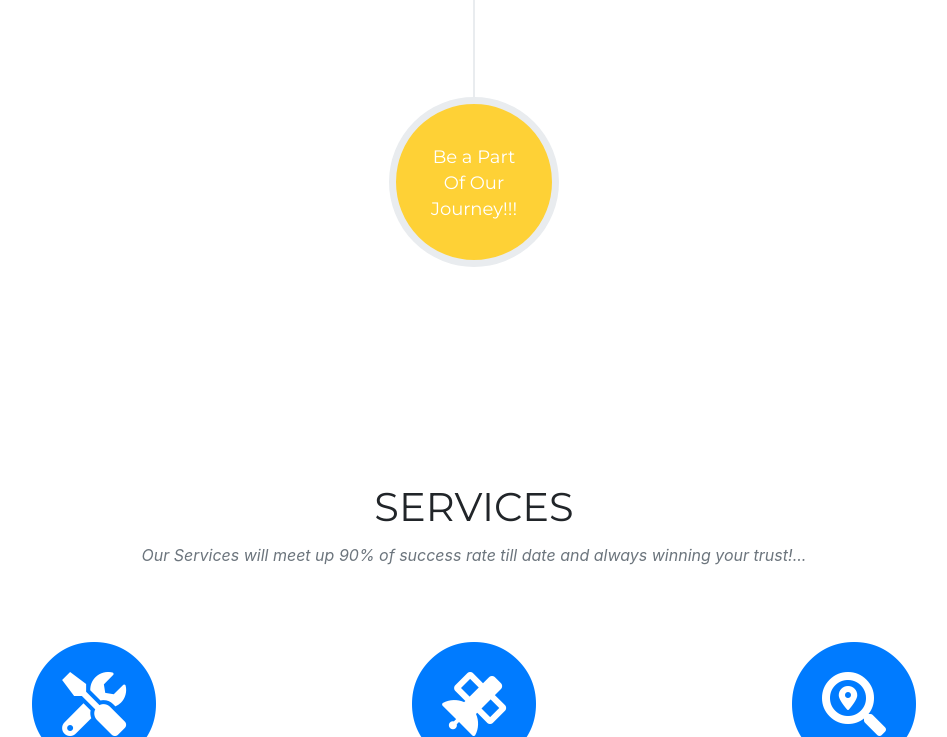
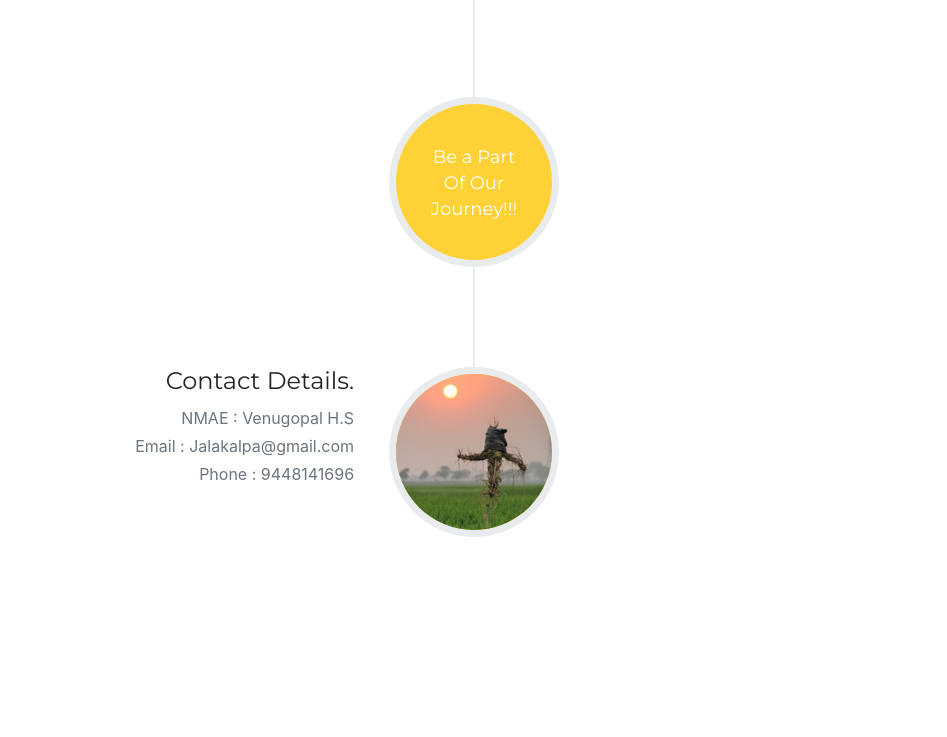
Before and after one commit to jalakalpa/jalakalpa.github.io, a website with bundled scripts: page index.html in a window 1280 px wide. Shown: the part 1867-2604 px from the top of the page, without its empty margins (166-1113 px from the left). Built offline with nearby package versions, Linux system fonts and the light colour scheme; files whose address does not match are found by name; a web font is replaced by a local one.

Commit message:
Update index.html

```diff
--- a/index.html
+++ b/index.html
@@ -139,6 +139,23 @@
                 <h4>Be a Part
                   <br>Of Our
                   <br>Journey!!!</h4>
+              </div>
+            </li>
+             <li>
+                <div class="timeline-image">
+                <img class="rounded-circle img-fluid" src="img/about/8.jpg" alt="">
+              </div>
+              <div class="timeline-panel">
+                <div class="timeline-heading">
+
+                  <h4 class="subheading">Contact Details.</h4>
+                </div>
+                <div class="timeline-body">
+                  <p class="text-muted">NMAE : Venugopal H.S </p>
+                   <p class="text-muted">Email : Jalakalpa@gmail.com  </p>
+                   <p class="text-muted">Phone : 9448141696 </p>
+
+                </div>
               </div>
             </li>
             </li>
```
